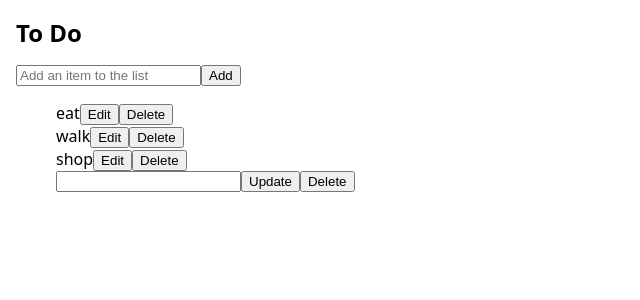
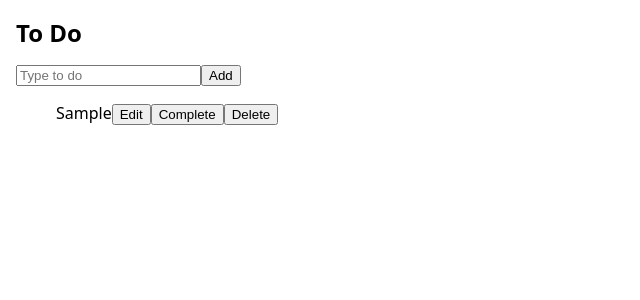
Before and after one commit to AlexVCS/react-to-do-mvps, a React (Create React App) app: page / in a window 1280 px wide. Both pictures are taken after typing "Sample" into the empty fields and a click on the button "Add". Shown: the top 300 px of the page, without its empty margins (0-640 px from the left). Built offline with nearby package versions, Linux system fonts and the light colour scheme.

Commit message:
add completed button and list that shows completed items

```diff
--- a/src/AddToList.js
+++ b/src/AddToList.js
@@ -14,7 +14,7 @@ export default function AddToList() {
       <input
         value={newItem}
         onChange={(e) => handleChange(e)}
-        placeholder="Add an item to the list"
+        placeholder="Type to do"
       />
       <List newItem={newItem} setNewItem={setNewItem} />
     </>
--- a/src/List.js
+++ b/src/List.js
@@ -19,12 +19,15 @@ export default function List({ newItem, setNewItem }) {
     }
   ];
 
-  const [list, setList] = useState(testData);
+  const [list, setList] = useState([]);
+  const [completed, setCompleted] = useState([]);
 
   let listCopy = [...list];
+  let uuid = crypto.randomUUID();
+
 
   const appendToList = (newItem) => {
-    listCopy.push(newItem);
+    listCopy.push({task: `${newItem}`, id: uuid, edit: false, complete: false});
     setList(listCopy);
     setNewItem('');
   };
@@ -57,16 +60,31 @@ export default function List({ newItem, setNewItem }) {
      setList(listCopy);
   }
 
+  const markAsComplete = (listItem, index) => {
+    let completedListCopy = [...completed]
+    completedListCopy.push({
+      task: listItem.task,
+      id: uuid,
+      edit: false,
+      complete: true,
+    });
+    setCompleted(completedListCopy);
+    const itemIndex = list.indexOf(listItem);
+    if (itemIndex > -1) {
+      alert(`Is ${listItem.task} complete?`);
+    }
+    listCopy.splice(itemIndex, 1);
+    setList(listCopy);
+
+  }
+
   const toDoList = list.map((listItem, index) => {
     return (
       <div key={listItem.id}>
         {listItem.edit === false ? (
           <>
             <span>{listItem.task}</span>
-            <button
-              onClick={() => editListItem(index)}
-              className="editButton"
-            >
+            <button onClick={() => editListItem(index)} className="editButton">
               Edit
             </button>
           </>
@@ -87,14 +105,32 @@ export default function List({ newItem, setNewItem }) {
           </>
         )}
 
+        <button onClick={() => markAsComplete(listItem, index)}>Complete</button>
         <button onClick={() => removeFromList(listItem)}>Delete</button>
       </div>
     );
   });
+
+  const completedList = completed.map((completedItem) => {
+          return (
+          <div key={completedItem.id}>
+            <span>{completedItem.task}</span>
+          </div>
+        );
+        })
+
+
   return (
     <>
       <button onClick={() => appendToList(newItem)}>Add</button>
       <ul>{toDoList}</ul>
+
+      {completed.length > 0 &&
+      <>
+        <h4>Completed</h4>
+        <ul>{completedList}</ul>
+      </>
+      }
     </>
   );
 }
```
